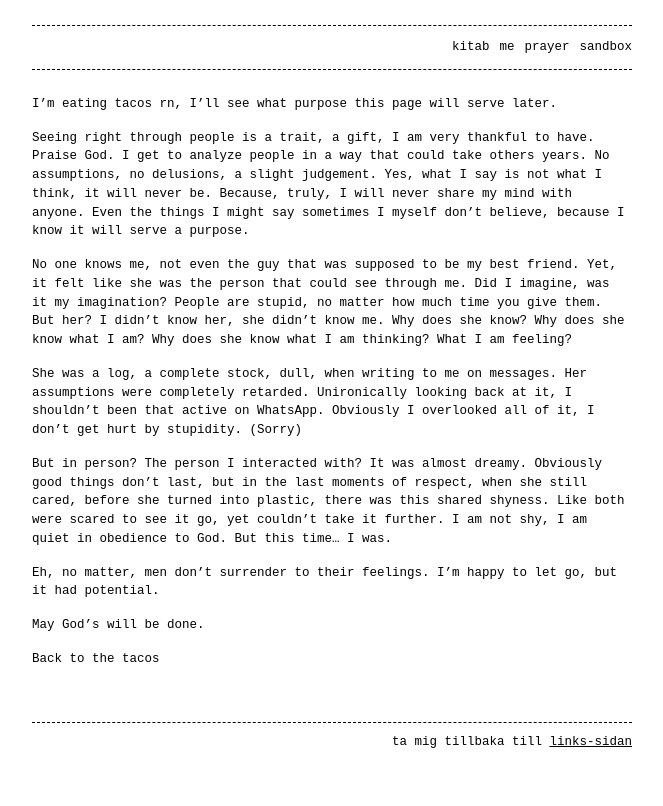
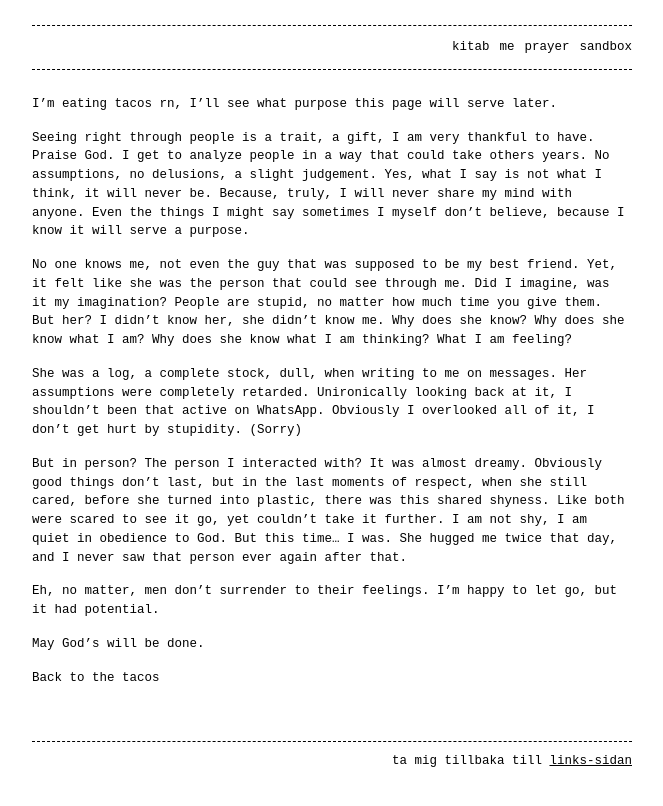
Before and after one commit to ronim-efrin/kitab, a Jekyll site: the page built from about.md, in a window 1280 px wide. Shown: the top 806 px of the page, without its empty margins (308-971 px from the left). Built offline with Jekyll 4.4.1, drawn with Linux system fonts in a browser that asks for light colours.

Commit message:
Update about.md

```diff
--- a/about.md
+++ b/about.md
@@ -12,7 +12,7 @@ No one knows me, not even the guy that was supposed to be my best friend. Yet, i
 
 She was a log, a complete stock, dull, when writing to me on messages. Her assumptions were completely retarded. Unironically looking back at it, I shouldn’t been that active on WhatsApp. Obviously I overlooked all of it, I don’t get hurt by stupidity. (Sorry)
 
-But in person? The person I interacted with? It was almost dreamy. Obviously good things don’t last, but in the last moments of respect, when she still cared, before she turned into plastic, there was this shared shyness. Like both were scared to see it go, yet couldn’t take it further. I am not shy, I am quiet in obedience to God. But this time… I was.
+But in person? The person I interacted with? It was almost dreamy. Obviously good things don’t last, but in the last moments of respect, when she still cared, before she turned into plastic, there was this shared shyness. Like both were scared to see it go, yet couldn’t take it further. I am not shy, I am quiet in obedience to God. But this time… I was. She hugged me twice that day, and I never saw that person ever again after that.
 
 Eh, no matter, men don’t surrender to their feelings. I’m happy to let go, but it had potential.
 
```
